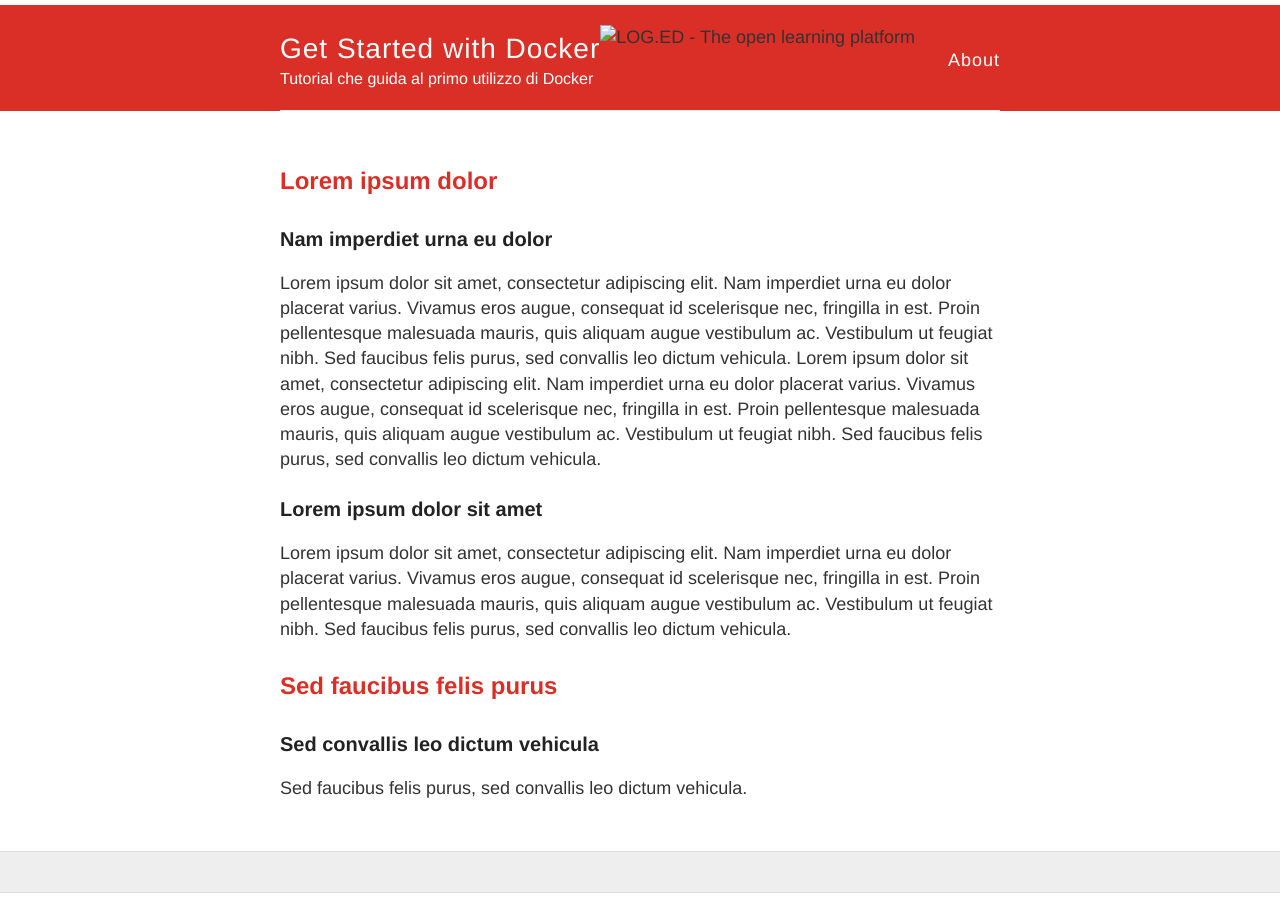
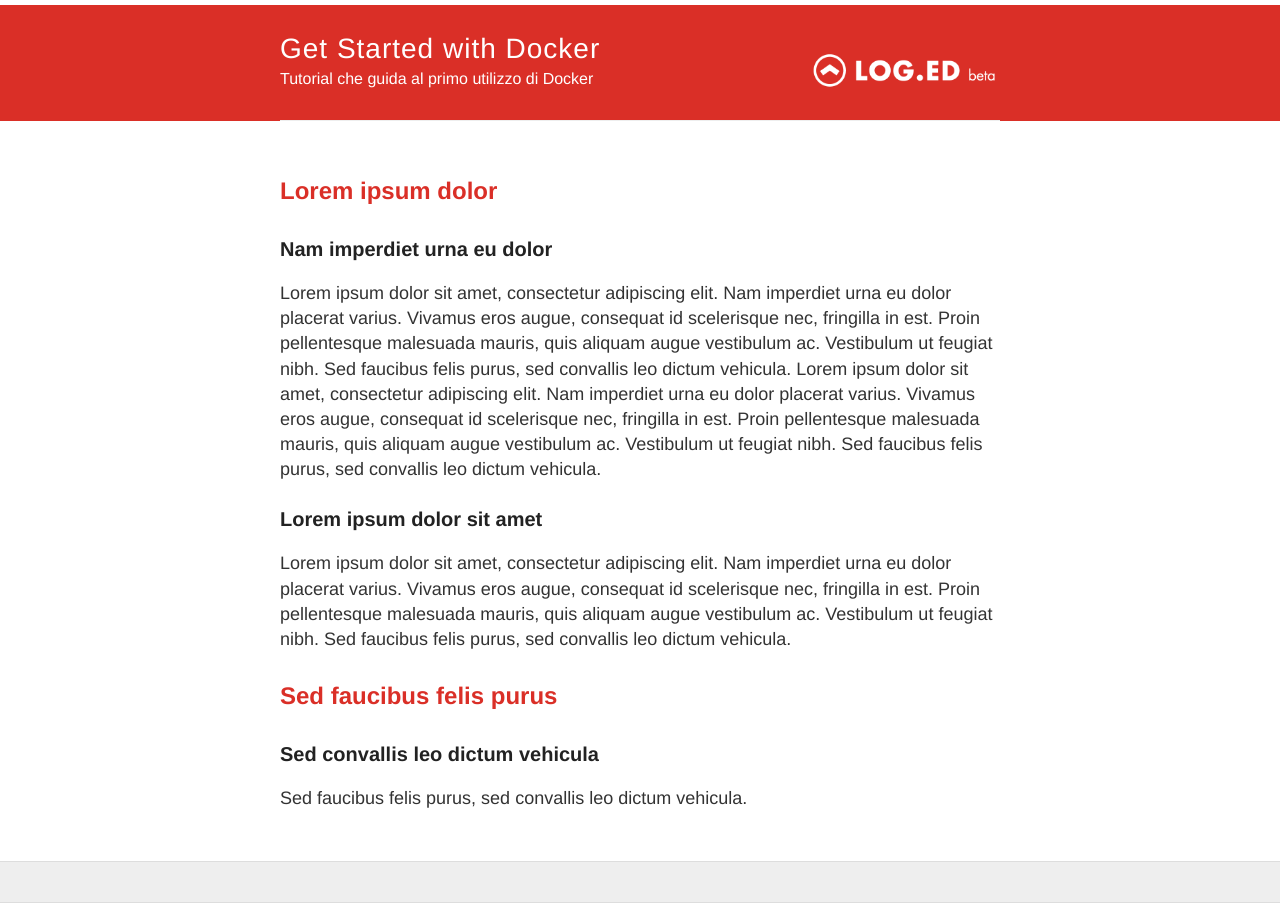
Before and after one commit to LOG-ED/docker-get-started, a Jekyll site: the page built from index.md, in a window 1280 px wide. Built offline with Jekyll 4.4.1, drawn with Linux system fonts in a browser that asks for light colours; nearby versions of some CDN libraries.

Commit message:
fix logo position

```diff
--- a/_layouts/default.html
+++ b/_layouts/default.html
@@ -22,13 +22,13 @@
         <div class="wrapper-masthead">
          <div class="container">
            <header class="masthead clearfix">
-             <img src="{{ site.baseurl }}/images/logo.png" alt="LOG.ED - The open learning platform" style="height:45px;width:auto;">
              <div class="site-info">
                <h1 class="site-name"><a href="{{ site.baseurl }}/">{{ site.name }}</a></h1>
                <p class="site-description">{{ site.description }}</p>
              </div>
              <nav>
-               <a href="{{ site.baseurl }}/about">About</a>
+               <a href="www.loged.it"><img src="{{ site.baseurl }}/logo.png" alt="LOG.ED - The open learning platform" style="height:45px;width:auto;">
+             </a>
              </nav>
            </header>
          </div>
```
